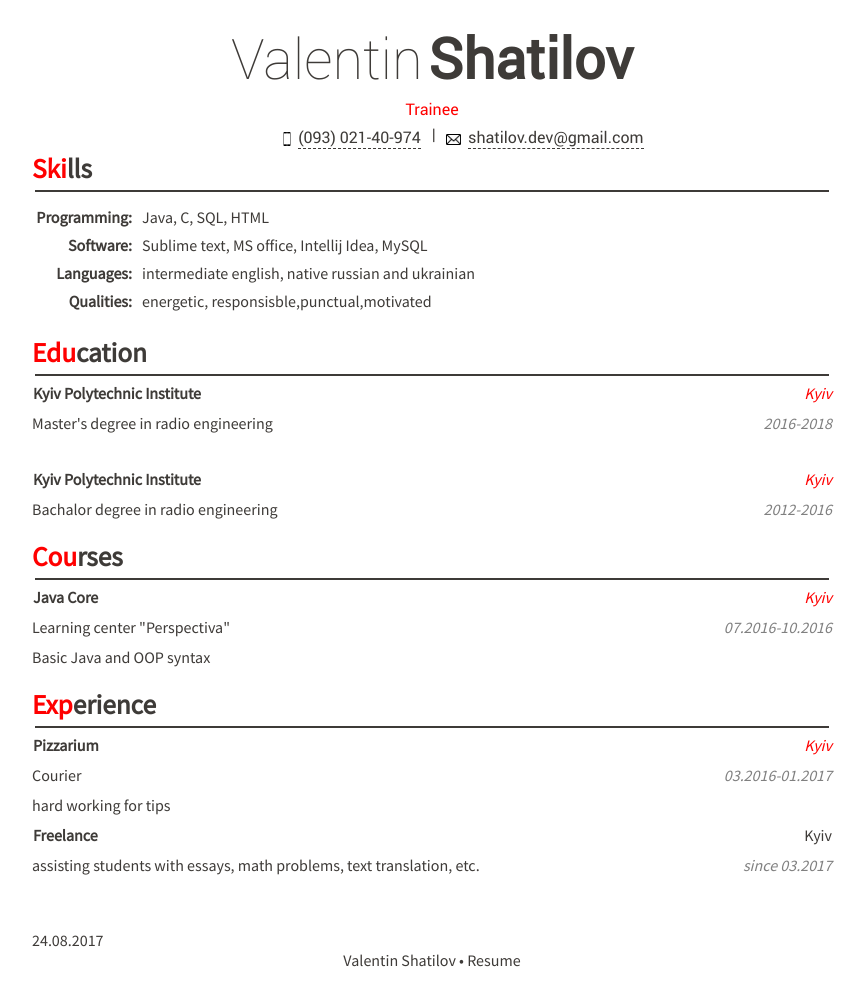
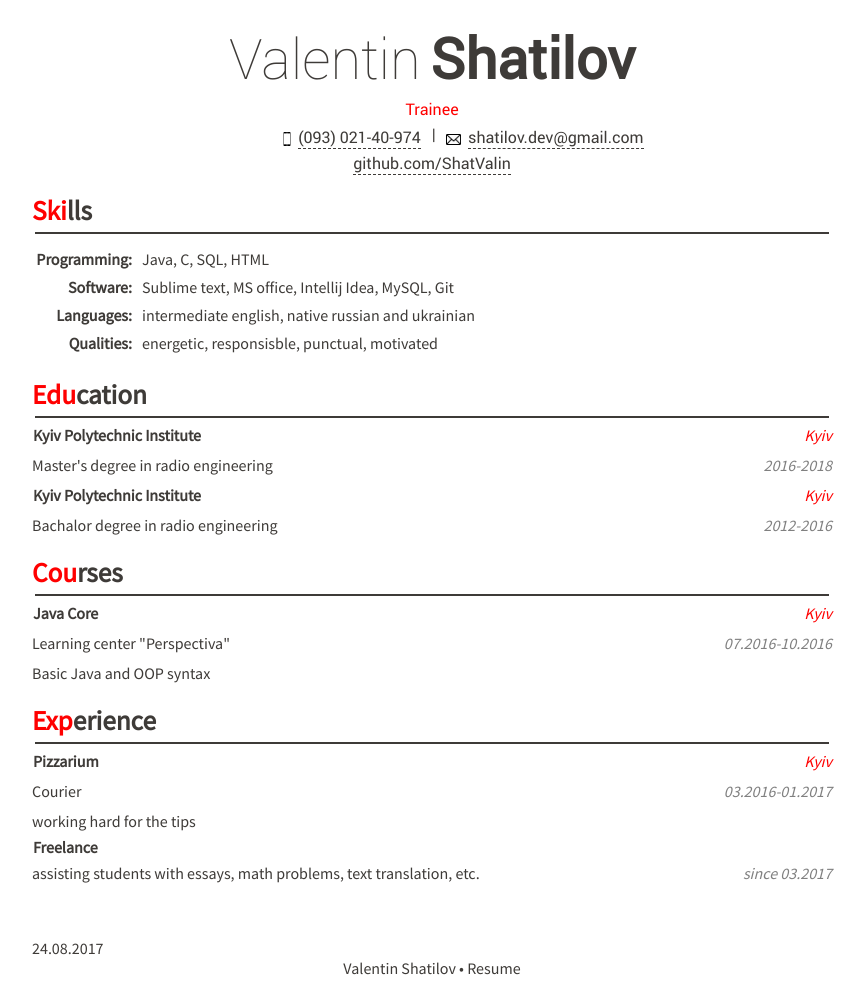
Before and after one commit to ShatValin/ShatValin.github.io, a plain HTML site: page index.html in a window 1280 px wide. Shown: the whole page, without its empty margins (208-1073 px from the left). Drawn offline with Linux system fonts and the light colour scheme.

Commit message:
added some minor changes

```diff
--- a/index.html
+++ b/index.html
@@ -8,16 +8,16 @@
   </head>
   <body>
 
-  <div class=header>
-      <span id=Valentyn class=color-grey>Valentin</span><span id=Shatilov class=color-black>Shatilov</span>
+  <header class=header>
+      <span id=Valentyn class=color-grey>Valentin</span>
+      <span id=Shatilov class=color-black>Shatilov</span>
       <p class="color-red">Trainee</p>
-      <!-- <p ><i>Kiev, Nauky ave., 9, 03028</i></p> -->
+
           <div id=phonediv>
-
             <span id=phone></span>
             <span id=phonenumber><a href="tel:+80930214097">(093) 021-40-974</a></span>
           </div>
-        <!--<span>(093) 021-40-97</span> -->
+
           <div>
             <span class=contacts>|</span>
           </div>
@@ -26,12 +26,14 @@
             <span id=email></span>
             <span><a href="mailto:shatilov.dev@gmail.com">shatilov.dev@gmail.com</a></span>
           </div>
-     <!-- <ul>
-          <li id=phone-number>(093) 021-40-97</li>
-          <li>|</li>
-          <li><a href="mailto:v_shatilov@bigmir.net">v_shatilov@bigmir.net</a></li>
-        </ul>   -->
+
+          <div id=git>
+            <a href="https://github.com/ShatValin">github.com/ShatValin</a>
           </div>
+
+  </header>
+
+
 
   <div class=content>
       <div class=boldtext>
@@ -46,11 +48,11 @@
         <dt>Programming</dt>
         <dd>Java, C, SQL, HTML</dd>
         <dt>Software</dt>
-        <dd>Sublime text, MS office, Intellij Idea, MySQL</dd>
+        <dd>Sublime text, MS office, Intellij Idea, MySQL, Git</dd>
         <dt>Languages</dt>
         <dd>intermediate english, native russian and ukrainian</dd>
         <dt>Qualities</dt>
-        <dd>energetic, responsisble,punctual,motivated</dd>
+        <dd>energetic, responsisble, punctual, motivated</dd>
       </dl>
     </div>
 
@@ -71,10 +73,7 @@
             <td>Master's degree in radio engineering</td>
             <td class=table-right><i>2016-2018</i></td>
           </tr>
-          <tr>
-            <td></td>
-            <td><p></p></td>
-          </tr>
+
           <tr>
             <th>Kyiv Polytechnic Institute</th>
             <td class="table-right Kyiv">Kyiv</td>
@@ -122,12 +121,12 @@
           <td class=table-right><i>03.2016-01.2017</i></td>
         </tr>
         <tr>
-          <td>hard working for tips</td>
-          <td></td>
+          <td>working hard for the tips</td>
+
         </tr>
         <tr>
           <th>Freelance</th>
-          <td class="table-right">Kyiv</td>
+          <td></td>
         </tr>
         <tr>
           <td>assisting students with essays, math problems, text translation, etc.</td>
@@ -137,7 +136,7 @@
       </table>
 
   </div>
-  <div class=footer>
+  <footer class=footer>
     <div class=date>
       <p>24.08.2017</p>
     </div>
@@ -145,7 +144,7 @@
        <p>Valentin Shatilov • Resume</p>
     </div>
 
-  </div>
+  </footer>
 
   </body>
 </html>
--- a/styles.css
+++ b/styles.css
@@ -20,12 +20,12 @@
   .content{
 
   	max-width: 800px;
-  	min-width: 600px;
+  	min-width: 550px;
   	margin: 20px auto 20px auto;
   }
   .header{
   	font-family: "robotoregular", Arial, Verdana, sans-serif;
-  		min-width: 550px;
+  		min-width: 500px;
   		margin: 20px auto 20px auto;
   		text-align: center;
 
@@ -93,7 +93,7 @@ h3{
 	float:left;
 
 }
-.footer *{
+footer *{
 	margin: 0px;
 
 }
@@ -103,7 +103,7 @@ img{
   margin: 25px 0px 0px 0px !important;
   padding-top: 10px;
 }
-.footer{
+footer{
 	max-width: 800px;
 	margin: 50px auto 20px auto;
 }
@@ -179,3 +179,6 @@ i{
 #phonenumber{
   padding-right: 5px;
 }
+#git{
+  text-align: center;
+}
```
Lines whose indentation alone changed are shown as unchanged.
